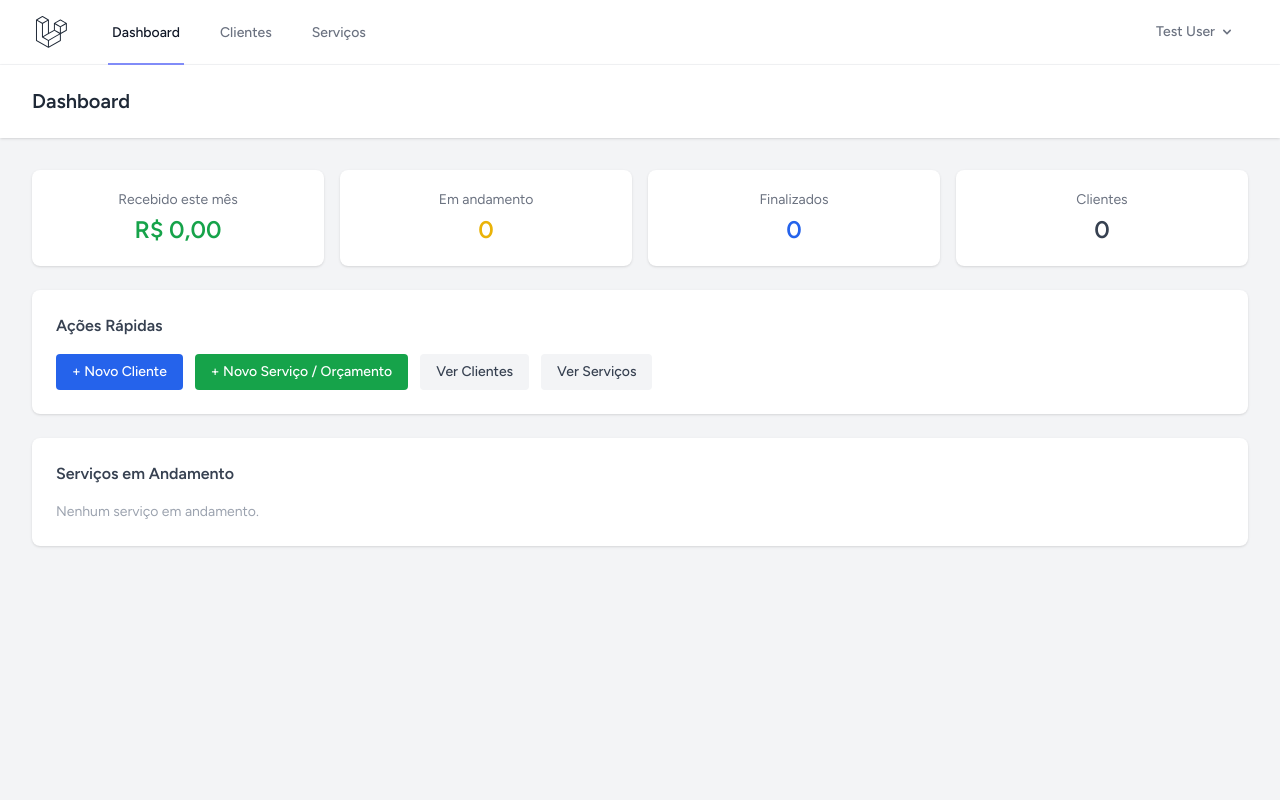
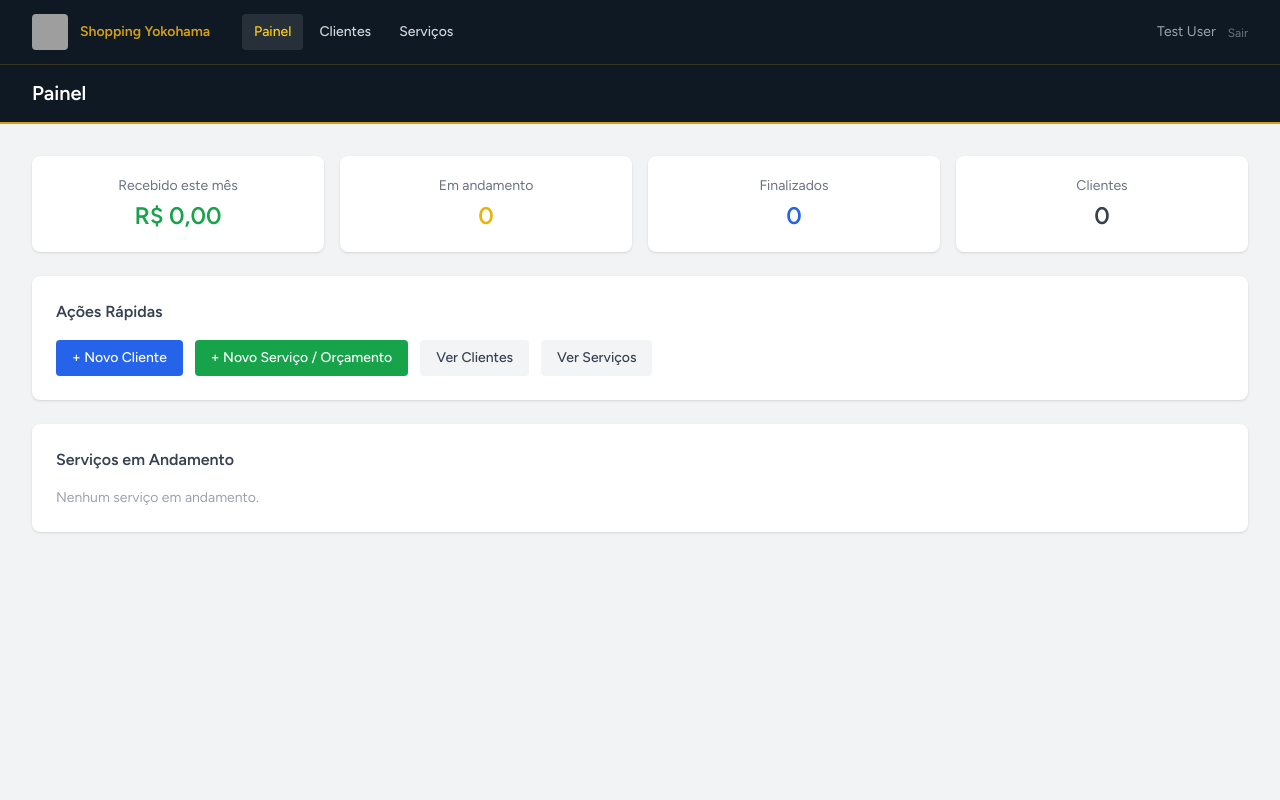
Before and after one commit to elnexum/site_maiko, a Laravel app: page /dashboard in a window 1280 px wide. Run offline with Laravel 12, Linux system fonts and the light colour scheme; a user stored in the database is signed in; data comes from the database, SQL or seed files in the repository; data that the repository does not hold is empty; style sheets or scripts are compiled from the project's sources; grey boxes are pictures that could not be loaded.

Commit message:
Aplica identidade elnexum no painel: nav escuro, dourado, logo Yokohama
Co-Authored-By: Claude Sonnet 4.6 <noreply@anthropic.com>

```diff
--- a/gestao/resources/views/dashboard.blade.php
+++ b/gestao/resources/views/dashboard.blade.php
@@ -1,6 +1,6 @@
 <x-app-layout>
     <x-slot name="header">
-        <h2 class="font-semibold text-xl text-gray-800 leading-tight">Dashboard</h2>
+        <h2 class="font-semibold text-xl text-white leading-tight">Painel</h2>
     </x-slot>
 
     <div class="py-8">
--- a/gestao/resources/views/layouts/app.blade.php
+++ b/gestao/resources/views/layouts/app.blade.php
@@ -1,33 +1,26 @@
 <!DOCTYPE html>
-<html lang="{{ str_replace('_', '-', app()->getLocale()) }}">
+<html lang="pt-BR">
     <head>
         <meta charset="utf-8">
         <meta name="viewport" content="width=device-width, initial-scale=1">
         <meta name="csrf-token" content="{{ csrf_token() }}">
-
-        <title>{{ config('app.name', 'Laravel') }}</title>
-
-        <!-- Fonts -->
+        <title>Shopping Yokohama — Gestão</title>
         <link rel="preconnect" href="https://fonts.bunny.net">
         <link href="https://fonts.bunny.net/css?family=figtree:400,500,600&display=swap" rel="stylesheet" />
-
-        <!-- Scripts -->
         @vite(['resources/css/app.css', 'resources/js/app.js'])
     </head>
-    <body class="font-sans antialiased">
-        <div class="min-h-screen bg-gray-100">
+    <body class="font-sans antialiased" style="background:#f1f3f5;">
+        <div class="min-h-screen">
             @include('layouts.navigation')
 
-            <!-- Page Heading -->
             @isset($header)
-                <header class="bg-white shadow">
-                    <div class="max-w-7xl mx-auto py-6 px-4 sm:px-6 lg:px-8">
+                <header style="background:#0f1923; border-bottom:2px solid #d4a017;">
+                    <div class="max-w-7xl mx-auto py-4 px-4 sm:px-6 lg:px-8">
                         {{ $header }}
                     </div>
                 </header>
             @endisset
 
-            <!-- Page Content -->
             <main>
                 {{ $slot }}
             </main>
--- a/gestao/resources/views/layouts/navigation.blade.php
+++ b/gestao/resources/views/layouts/navigation.blade.php
@@ -1,112 +1,64 @@
-<nav x-data="{ open: false }" class="bg-white border-b border-gray-100">
-    <!-- Primary Navigation Menu -->
+<nav x-data="{ open: false }" style="background:#0f1923; border-bottom:1px solid #d4a01733;">
     <div class="max-w-7xl mx-auto px-4 sm:px-6 lg:px-8">
         <div class="flex justify-between h-16">
-            <div class="flex">
+            <div class="flex items-center">
                 <!-- Logo -->
-                <div class="shrink-0 flex items-center">
-                    <a href="{{ route('dashboard') }}">
-                        <x-application-logo class="block h-9 w-auto fill-current text-gray-800" />
+                <a href="{{ route('dashboard') }}" class="flex items-center gap-3 shrink-0">
+                    <img src="https://yokohama.elnexum.com.br/logo.png" alt="Shopping Yokohama" class="h-9 w-9 rounded">
+                    <span class="font-bold text-sm hidden sm:block" style="color:#d4a017;">Shopping Yokohama</span>
                 </a>
-                </div>
 
-                <!-- Navigation Links -->
-                <div class="hidden space-x-8 sm:-my-px sm:ms-10 sm:flex">
-                    <x-nav-link :href="route('dashboard')" :active="request()->routeIs('dashboard')">
-                        Dashboard
-                    </x-nav-link>
-                    <x-nav-link :href="route('clients.index')" :active="request()->routeIs('clients.*')">
+                <!-- Links -->
+                <div class="hidden sm:flex sm:items-center sm:ms-8 space-x-1">
+                    <a href="{{ route('dashboard') }}"
+                       class="px-3 py-2 rounded text-sm font-medium transition {{ request()->routeIs('dashboard') ? 'text-yellow-400 bg-white/10' : 'text-gray-300 hover:text-white hover:bg-white/10' }}">
+                        Painel
+                    </a>
+                    <a href="{{ route('clients.index') }}"
+                       class="px-3 py-2 rounded text-sm font-medium transition {{ request()->routeIs('clients.*') ? 'text-yellow-400 bg-white/10' : 'text-gray-300 hover:text-white hover:bg-white/10' }}">
                         Clientes
-                    </x-nav-link>
-                    <x-nav-link :href="route('services.index')" :active="request()->routeIs('services.*')">
+                    </a>
+                    <a href="{{ route('services.index') }}"
+                       class="px-3 py-2 rounded text-sm font-medium transition {{ request()->routeIs('services.*') ? 'text-yellow-400 bg-white/10' : 'text-gray-300 hover:text-white hover:bg-white/10' }}">
                         Serviços
-                    </x-nav-link>
+                    </a>
                 </div>
             </div>
 
-            <!-- Settings Dropdown -->
-            <div class="hidden sm:flex sm:items-center sm:ms-6">
-                <x-dropdown align="right" width="48">
-                    <x-slot name="trigger">
-                        <button class="inline-flex items-center px-3 py-2 border border-transparent text-sm leading-4 font-medium rounded-md text-gray-500 bg-white hover:text-gray-700 focus:outline-none transition ease-in-out duration-150">
-                            <div>{{ Auth::user()->name }}</div>
-
-                            <div class="ms-1">
-                                <svg class="fill-current h-4 w-4" xmlns="http://www.w3.org/2000/svg" viewBox="0 0 20 20">
-                                    <path fill-rule="evenodd" d="M5.293 7.293a1 1 0 011.414 0L10 10.586l3.293-3.293a1 1 0 111.414 1.414l-4 4a1 1 0 01-1.414 0l-4-4a1 1 0 010-1.414z" clip-rule="evenodd" />
-                                </svg>
-                            </div>
-                        </button>
-                    </x-slot>
-
-                    <x-slot name="content">
-                        <x-dropdown-link :href="route('profile.edit')">
-                            {{ __('Profile') }}
-                        </x-dropdown-link>
-
-                        <!-- Authentication -->
+            <!-- Usuário -->
+            <div class="hidden sm:flex sm:items-center gap-3">
+                <span class="text-gray-400 text-sm">{{ Auth::user()->name }}</span>
                 <form method="POST" action="{{ route('logout') }}">
                     @csrf
-
-                            <x-dropdown-link :href="route('logout')"
-                                    onclick="event.preventDefault();
-                                                this.closest('form').submit();">
-                                {{ __('Log Out') }}
-                            </x-dropdown-link>
+                    <button type="submit" class="text-xs text-gray-500 hover:text-red-400 transition">Sair</button>
                 </form>
-                    </x-slot>
-                </x-dropdown>
             </div>
 
-            <!-- Hamburger -->
-            <div class="-me-2 flex items-center sm:hidden">
-                <button @click="open = ! open" class="inline-flex items-center justify-center p-2 rounded-md text-gray-400 hover:text-gray-500 hover:bg-gray-100 focus:outline-none focus:bg-gray-100 focus:text-gray-500 transition duration-150 ease-in-out">
+            <!-- Hamburger mobile -->
+            <div class="flex items-center sm:hidden">
+                <button @click="open = ! open" class="text-gray-400 hover:text-white p-2">
                     <svg class="h-6 w-6" stroke="currentColor" fill="none" viewBox="0 0 24 24">
-                        <path :class="{'hidden': open, 'inline-flex': ! open }" class="inline-flex" stroke-linecap="round" stroke-linejoin="round" stroke-width="2" d="M4 6h16M4 12h16M4 18h16" />
-                        <path :class="{'hidden': ! open, 'inline-flex': open }" class="hidden" stroke-linecap="round" stroke-linejoin="round" stroke-width="2" d="M6 18L18 6M6 6l12 12" />
+                        <path :class="{'hidden': open, 'inline-flex': ! open}" class="inline-flex" stroke-linecap="round" stroke-linejoin="round" stroke-width="2" d="M4 6h16M4 12h16M4 18h16" />
+                        <path :class="{'hidden': ! open, 'inline-flex': open}" class="hidden" stroke-linecap="round" stroke-linejoin="round" stroke-width="2" d="M6 18L18 6M6 6l12 12" />
                     </svg>
                 </button>
             </div>
         </div>
     </div>
 
-    <!-- Responsive Navigation Menu -->
-    <div :class="{'block': open, 'hidden': ! open}" class="hidden sm:hidden">
-        <div class="pt-2 pb-3 space-y-1">
-            <x-responsive-nav-link :href="route('dashboard')" :active="request()->routeIs('dashboard')">
-                Dashboard
-            </x-responsive-nav-link>
-            <x-responsive-nav-link :href="route('clients.index')" :active="request()->routeIs('clients.*')">
-                Clientes
-            </x-responsive-nav-link>
-            <x-responsive-nav-link :href="route('services.index')" :active="request()->routeIs('services.*')">
-                Serviços
-            </x-responsive-nav-link>
+    <!-- Mobile menu -->
+    <div :class="{'block': open, 'hidden': ! open}" class="hidden sm:hidden" style="background:#0f1923; border-top:1px solid #ffffff11;">
+        <div class="px-4 py-3 space-y-1">
+            <a href="{{ route('dashboard') }}" class="block px-3 py-2 rounded text-sm text-gray-300 hover:text-white hover:bg-white/10">Painel</a>
+            <a href="{{ route('clients.index') }}" class="block px-3 py-2 rounded text-sm text-gray-300 hover:text-white hover:bg-white/10">Clientes</a>
+            <a href="{{ route('services.index') }}" class="block px-3 py-2 rounded text-sm text-gray-300 hover:text-white hover:bg-white/10">Serviços</a>
         </div>
-
-        <!-- Responsive Settings Options -->
-        <div class="pt-4 pb-1 border-t border-gray-200">
-            <div class="px-4">
-                <div class="font-medium text-base text-gray-800">{{ Auth::user()->name }}</div>
-                <div class="font-medium text-sm text-gray-500">{{ Auth::user()->email }}</div>
-            </div>
-
-            <div class="mt-3 space-y-1">
-                <x-responsive-nav-link :href="route('profile.edit')">
-                    {{ __('Profile') }}
-                </x-responsive-nav-link>
-
-                <!-- Authentication -->
+        <div class="px-4 py-3 border-t border-white/10">
+            <p class="text-sm text-gray-400 mb-2">{{ Auth::user()->name }}</p>
             <form method="POST" action="{{ route('logout') }}">
                 @csrf
-
-                    <x-responsive-nav-link :href="route('logout')"
-                            onclick="event.preventDefault();
-                                        this.closest('form').submit();">
-                        {{ __('Log Out') }}
-                    </x-responsive-nav-link>
+                <button class="text-sm text-red-400">Sair</button>
             </form>
         </div>
     </div>
-    </div>
 </nav>
```
Lines whose indentation alone changed are shown as unchanged.
